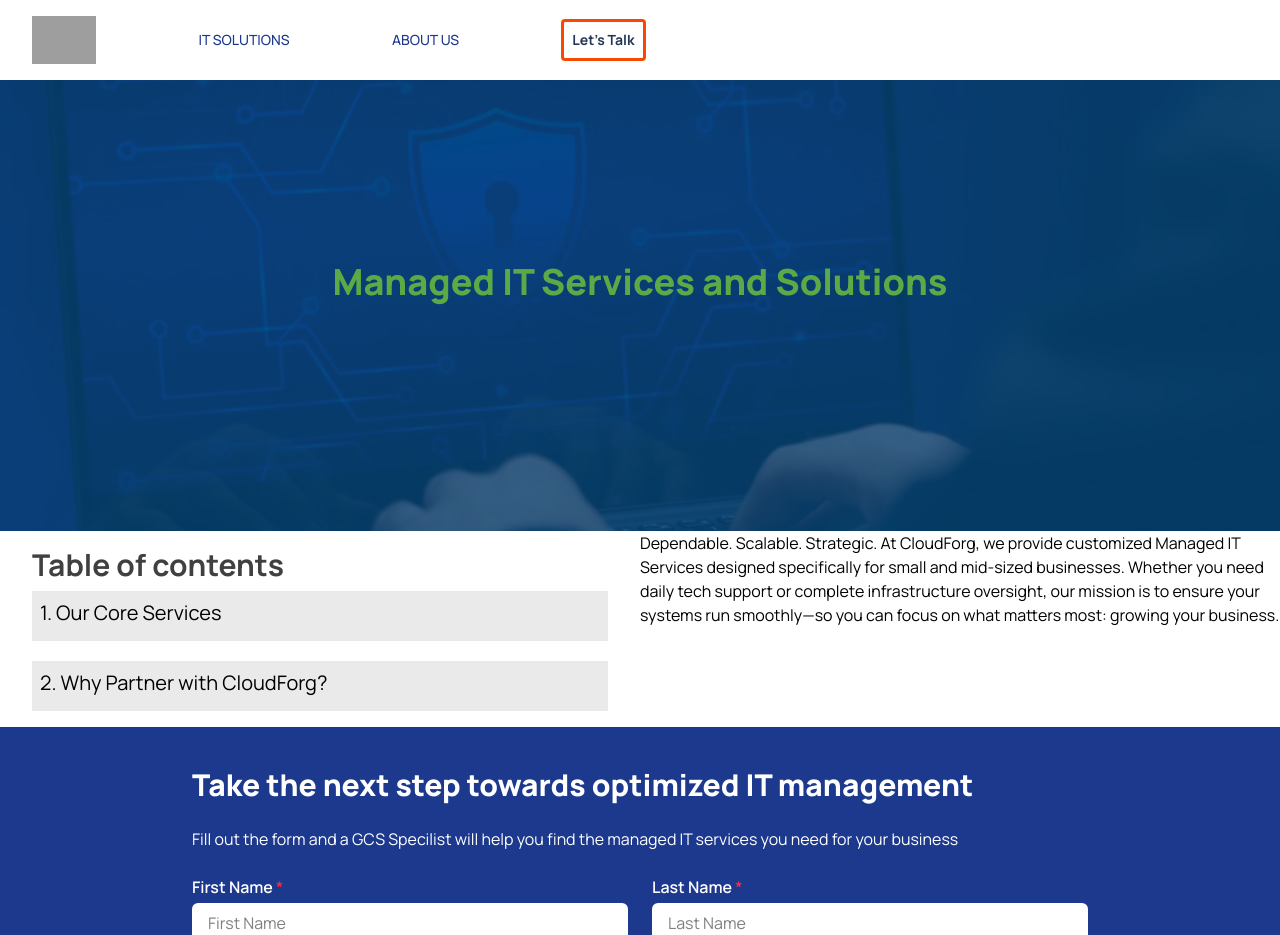
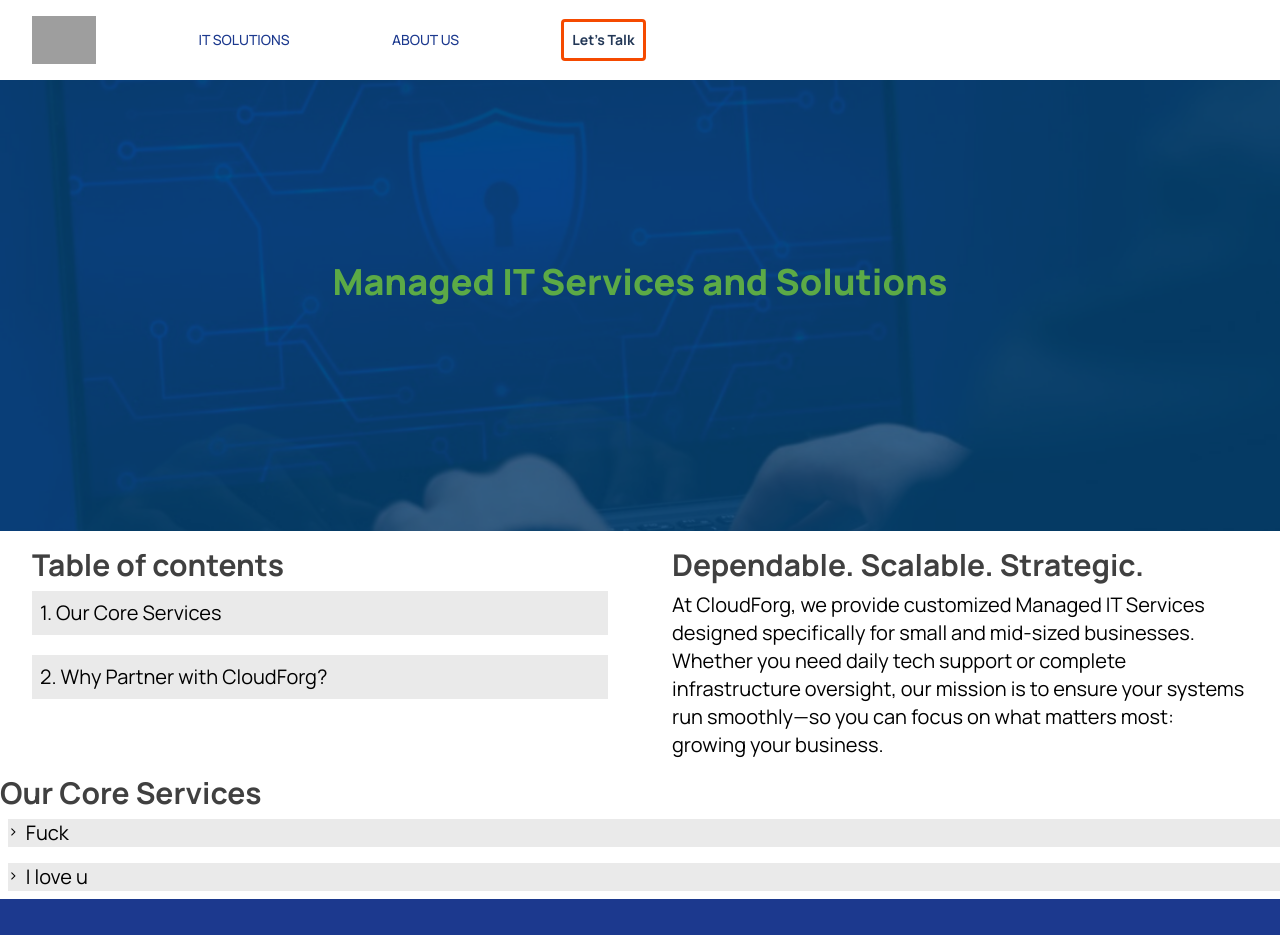
Before and after one commit to muhammad-ali-khalid/cloud-forg, a Vue app: page /managed-it-services/managed-it-services-and-solutions in a window 1280 px wide. Shown: the top 935 px of the page. Built offline with nearby package versions, Linux system fonts and the light colour scheme; grey boxes are pictures that could not be loaded.

Commit message:
create accordian

```diff
--- a/src/components/atoms/TheContent.vue
+++ b/src/components/atoms/TheContent.vue
@@ -6,7 +6,7 @@ const props = defineProps({
 
 <template>
   <div class="w-full">
-    <div class="bg-[#EAEAEA] h-[50px] p-2">
+    <div class="bg-[#EAEAEA] h-auto p-2">
       <a
         :href="contents.href"
         class="text-black text-xl hover:cursor-pointer hover:text-orange-600"
--- a/src/components/molecules/TableOfContents.vue
+++ b/src/components/molecules/TableOfContents.vue
@@ -7,7 +7,7 @@ const props = defineProps({
 </script>
 
 <template>
-  <div class="w-full h-full">
+  <div class="w-full h-full px-8 py-4">
     <div class="text-3xl text-[#000000BF] font-bold mb-2">Table of contents</div>
     <div class="flex flex-col gap-5">
       <div class="w-full h-auto" v-for="(content, index) in props.tableOfContents" :key="index">
--- /dev/null
+++ b/src/components/molecules/TheAccordian.vue
@@ -0,0 +1,32 @@
+<script setup>
+import { ref } from 'vue'
+
+const props = defineProps({
+  items: {
+    type: Array,
+    required: true,
+  },
+})
+
+const activeIndex = ref(null)
+
+function toggle(index) {
+  activeIndex.value = activeIndex.value === index ? null : index
+}
+</script>
+
+<template>
+  <div class="w-full flex flex-col gap-4 m-2">
+    <div v-for="(item, index) in items" :key="index" class="bg-[#EAEAEA]">
+      <button @click="toggle(index)" class="w-full flex gap-2">
+        <span>
+          {{ activeIndex === index ? '⌄' : '>' }}
+        </span>
+        <span class="text-xl">{{ item.heading }}</span>
+      </button>
+      <div v-if="activeIndex === index" class="bg-[#F3FAFF] text-black">
+        <p>{{ item.content }}</p>
+      </div>
+    </div>
+  </div>
+</template>
--- a/src/components/organisms/BaseMain.vue
+++ b/src/components/organisms/BaseMain.vue
@@ -10,12 +10,11 @@ const props = defineProps({
 <template>
   <ResponsiveLayout>
     <template #left>
-      <div class="px-8 py-4">
-        <TableOfContents :tableOfContents="props.tableOfContents" />
-      </div>
+      <TableOfContents :tableOfContents="props.tableOfContents" />
     </template>
     <template #right>
       <slot name="intro"> </slot>
     </template>
   </ResponsiveLayout>
+  <slot name="page-content"></slot>
 </template>
--- a/src/views/managed-it-services/ManagedITServicesAndSolutions.vue
+++ b/src/views/managed-it-services/ManagedITServicesAndSolutions.vue
@@ -2,6 +2,7 @@
 import BaseLayout from '@/components/templates/BaseLayout.vue'
 import BaseHero from '@/components/organisms/BaseHero.vue'
 import BaseMain from '@/components/organisms/BaseMain.vue'
+import TheAccordian from '@/components/molecules/TheAccordian.vue'
 
 const pageContent = {
   title: 'Managed IT Services and Solutions',
@@ -11,9 +12,19 @@ const pageContent = {
       content: 'Our Core Services',
       href: '#1our-core-services',
     },
-    { index: 2, content: 'Why Partner with CloudForg?', href: '#1why-partner-with-cloudforg' },
+    { index: 2, content: 'Why Partner with CloudForg?', href: '#1why-partner-with-cloudforg?' },
   ],
 }
+const items = [
+  {
+    heading: 'Fuck',
+    content: 'Hello world',
+  },
+  {
+    heading: 'I love u',
+    content: 'No I do not',
+  },
+]
 </script>
 
 <template>
@@ -24,10 +35,25 @@ const pageContent = {
     <template #main>
       <BaseMain :table-of-contents="pageContent.tableOfContents">
         <template #intro>
-          Dependable. Scalable. Strategic. At CloudForg, we provide customized Managed IT Services
-          designed specifically for small and mid-sized businesses. Whether you need daily tech
-          support or complete infrastructure oversight, our mission is to ensure your systems run
-          smoothly—so you can focus on what matters most: growing your business.
+          <div class="px-8 py-4">
+            <div class="text-[#000000BF] text-3xl font-bold mb-2">
+              Dependable. Scalable. Strategic.
+            </div>
+            <div class="text-xl">
+              At CloudForg, we provide customized Managed IT Services designed specifically for
+              small and mid-sized businesses. Whether you need daily tech support or complete
+              infrastructure oversight, our mission is to ensure your systems run smoothly—so you
+              can focus on what matters most: growing your business.
+            </div>
+          </div>
+        </template>
+        <template #page-content>
+          <div>
+            <div id="1our-core-services" class="text-[#000000BF] text-3xl font-bold">
+              Our Core Services
+            </div>
+            <TheAccordian :items="items" />
+          </div>
         </template>
       </BaseMain>
     </template>
```
